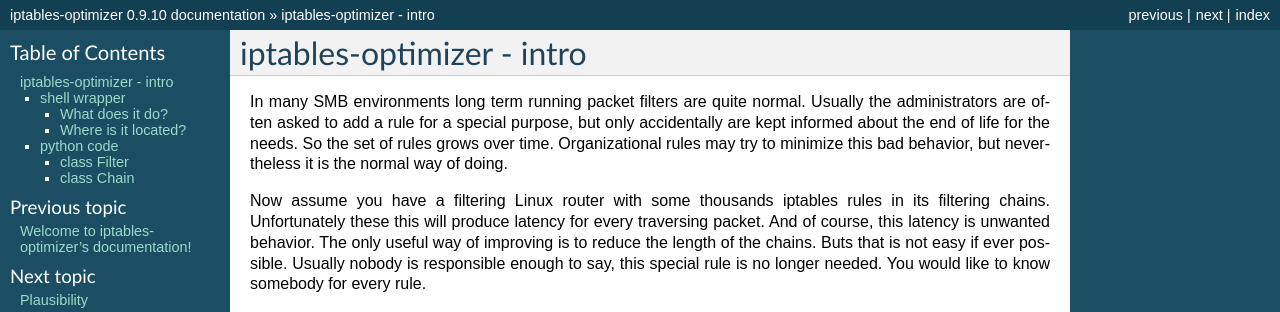
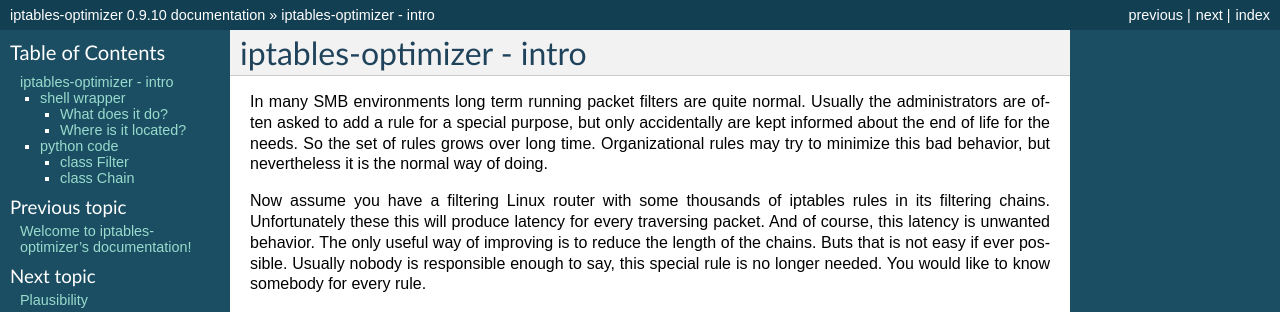
Before and after one commit to sl0/opti, a Sphinx documentation site: the page built from docs/source/iptables-optimizer.rst, in a window 1280 px wide. Shown: the top 312 px of the page. Built offline with Sphinx 7.4.7, drawn with Linux system fonts in a browser that asks for light colours.

Commit message:
first steps to correct documentation

```diff
--- a/docs/source/iptables-optimizer.rst
+++ b/docs/source/iptables-optimizer.rst
@@ -2,28 +2,34 @@
 iptables-optimizer - intro
 ==========================
 
-In many SMB environments long term running packet filters are quite normal.
-Usually the administrators are often asked to add a rule for a special purpose,
-but only accidentally are kept informed about the end of life for the
-needs. So the set of rules grows over time. Organizational rules may try to
-minimize this bad behavior, but nevertheless it is the normal way of doing.
+In many SMB environments long term running packet filters are quite
+normal. Usually the administrators are often asked to add a rule for
+a special purpose, but only accidentally are kept informed about the
+end of life for the needs. So the set of rules grows over long time.
+Organizational rules may try to minimize this bad behavior, but
+nevertheless it is the normal way of doing.
 
-Now assume you have a filtering Linux router with some thousands iptables
-rules in its filtering chains. Unfortunately these this will produce
-latency for every traversing packet. And of course, this latency is
-unwanted behavior. The only useful way of improving is to reduce the
-length of the chains. Buts that is not easy if ever possible. Usually
-nobody is responsible enough to say, this special rule is no longer
-needed. You would like to know somebody for every rule.
+Now assume you have a filtering Linux router with some thousands of
+iptables rules in its filtering chains. Unfortunately these this will
+produce latency for every traversing packet. And of course, this
+latency is unwanted behavior. The only useful way of improving is to
+reduce the length of the chains. Buts that is not easy if ever
+possible. Usually nobody is responsible enough to say, this special
+rule is no longer needed. You would like to know somebody for every
+rule.
 
-One of the first ideas for an optimization was to use the counters on each
-rule to see, if it is needed at all. The set of rules should run for a month
-and all those rules showing zero usage could be deleted. Sounds easy, but
-this is not as simple doing as said. Initial step to a solution was to
-add the beautiful comment module in every iptables-command and a number
-from the corresponding source of the rule. So it was easy to identify
-the iptables-command within the source. Nevertheless the finding of
-useless rules was not done because some lack of time. The latency grew.
+One of the first ideas for an optimization was to use the counters
+on each rule to see, if it is needed at all. The set of rules should
+run for a month and all those rules showing zero usage could be
+deleted. Sounds easy, but this is not as simple doing as said.
+Initial step to a solution was to add the beautiful comment module
+in every iptables-command and a number from the corresponding source
+of the rule. So it was easy to identify the iptables-command within
+the source. Nevertheless the finding of useless rules was not done
+because some lack of time. The latency grew.
+
+
+
 
 Another idea came up: partitioning of the long chains into parts of same
 targets. Within a partition the rules might be sorted on behalf of the
```
Also changed, not shown: docs/source/index.rst (+6 -3 lines), 1 other file.
